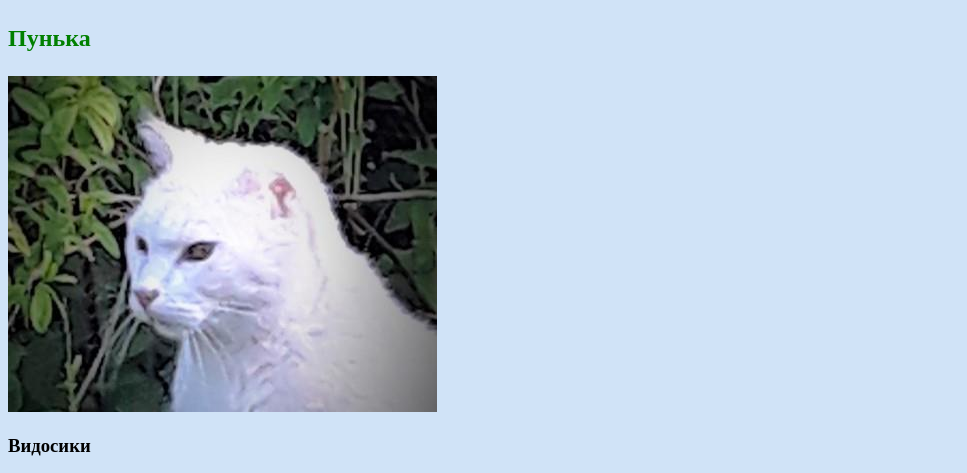
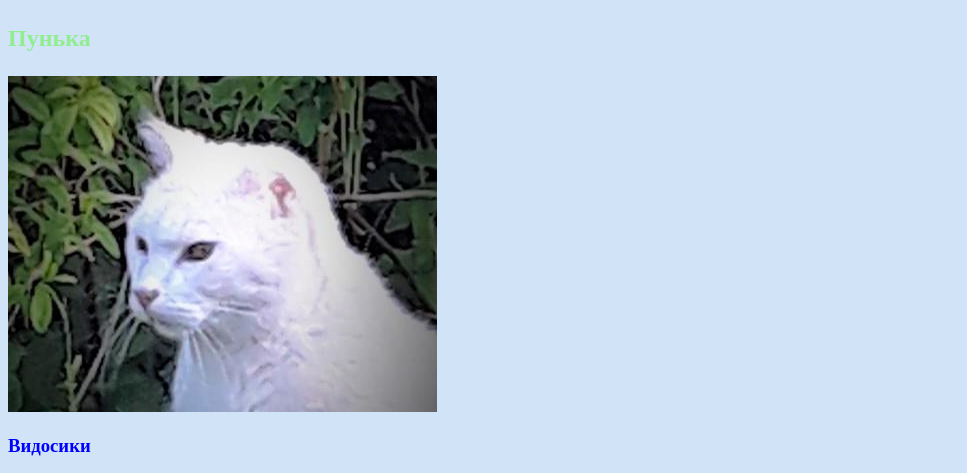
Before and after one commit to qaexpert/cool, a plain HTML site: page index.html in a window 1280 px wide. Shown: the part 1698-2171 px from the top of the page, without its empty margins (0-967 px from the left). Drawn offline with Linux system fonts and the light colour scheme; grey boxes are pictures that could not be loaded.

Commit message:
Update index.html

```diff
--- a/index.html
+++ b/index.html
@@ -6,7 +6,8 @@
   <style>
 	  body {background-color: #d0e3f7;}
 	  H1 {color: red;}
-	  H2 {color: green;}
+	  H2 {color: lightgreen;}
+	   H3 {color: blue;}
   </style>
   <link rel="icon" href="/kotok.ico" type="image/x-icon">
  </head>
```
